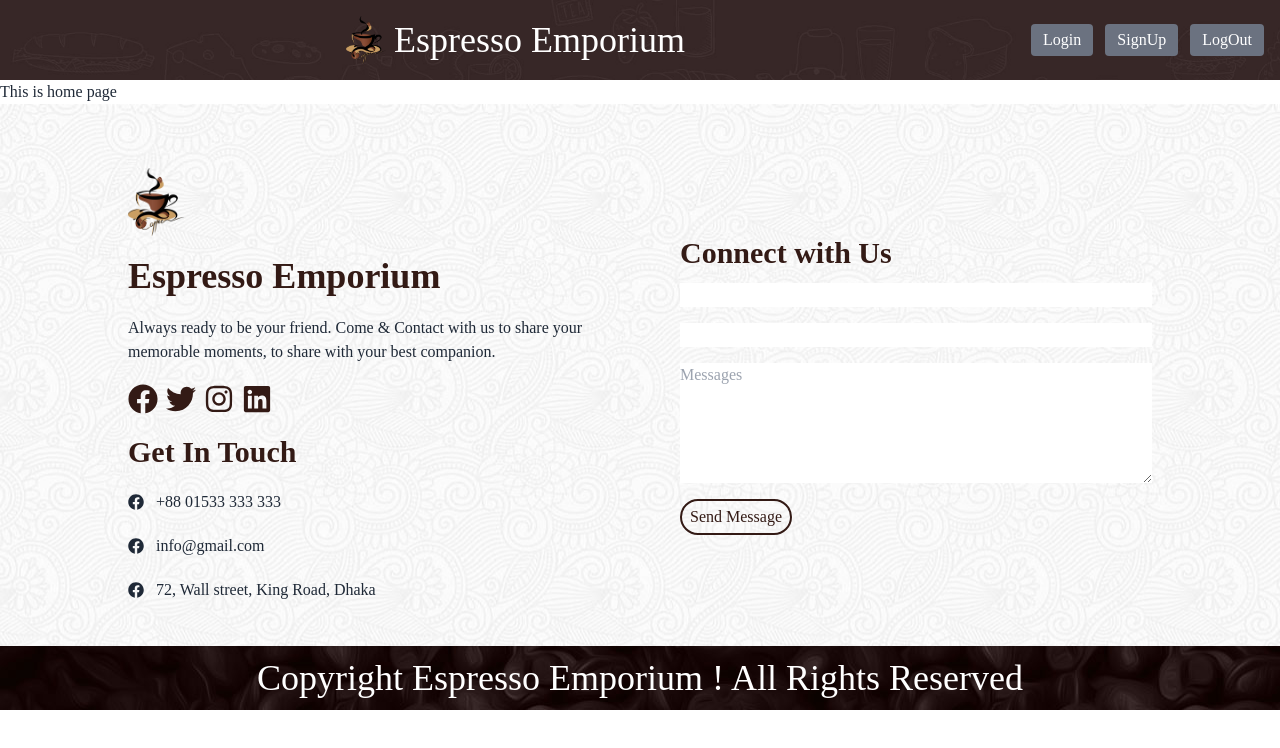
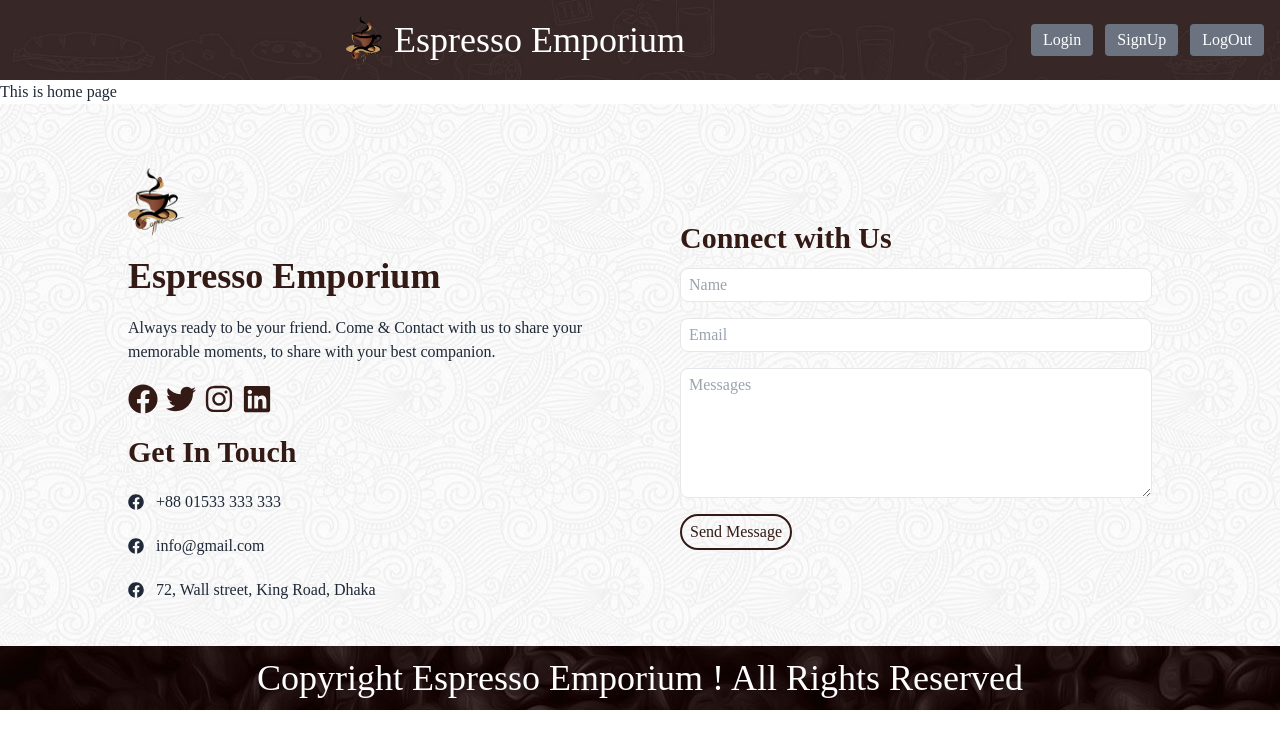
Before and after one commit to mahfuj80/coffee-store-espresso-emporium-M10, a React (Vite) app in the folder coffee-store-espresso-emporium-client/: page / in a window 1280 px wide. Shown: the top 748 px of the page. Built offline with nearby package versions, Linux system fonts and the light colour scheme; a web font is replaced by a local one.

Commit message:
foote retouched

```diff
--- a/coffee-store-espresso-emporium-client/src/components/Footer.jsx
+++ b/coffee-store-espresso-emporium-client/src/components/Footer.jsx
@@ -47,9 +47,18 @@ const Footer = () => {
                 Connect with Us
               </p>
               <div className="flex flex-col gap-4">
-                <input type="text" />
-                <input type="text" />
+                <input
+                  type="text"
+                  placeholder="Name"
+                  className="py-1 pl-2 rounded-lg border"
+                />
+                <input
+                  type="text"
+                  placeholder="Email"
+                  className="py-1 pl-2 rounded-lg border"
+                />
                 <textarea
+                  className="py-1 pl-2 rounded-lg border"
                   placeholder="Messages"
                   name="messages"
                   id="textarea"
```
